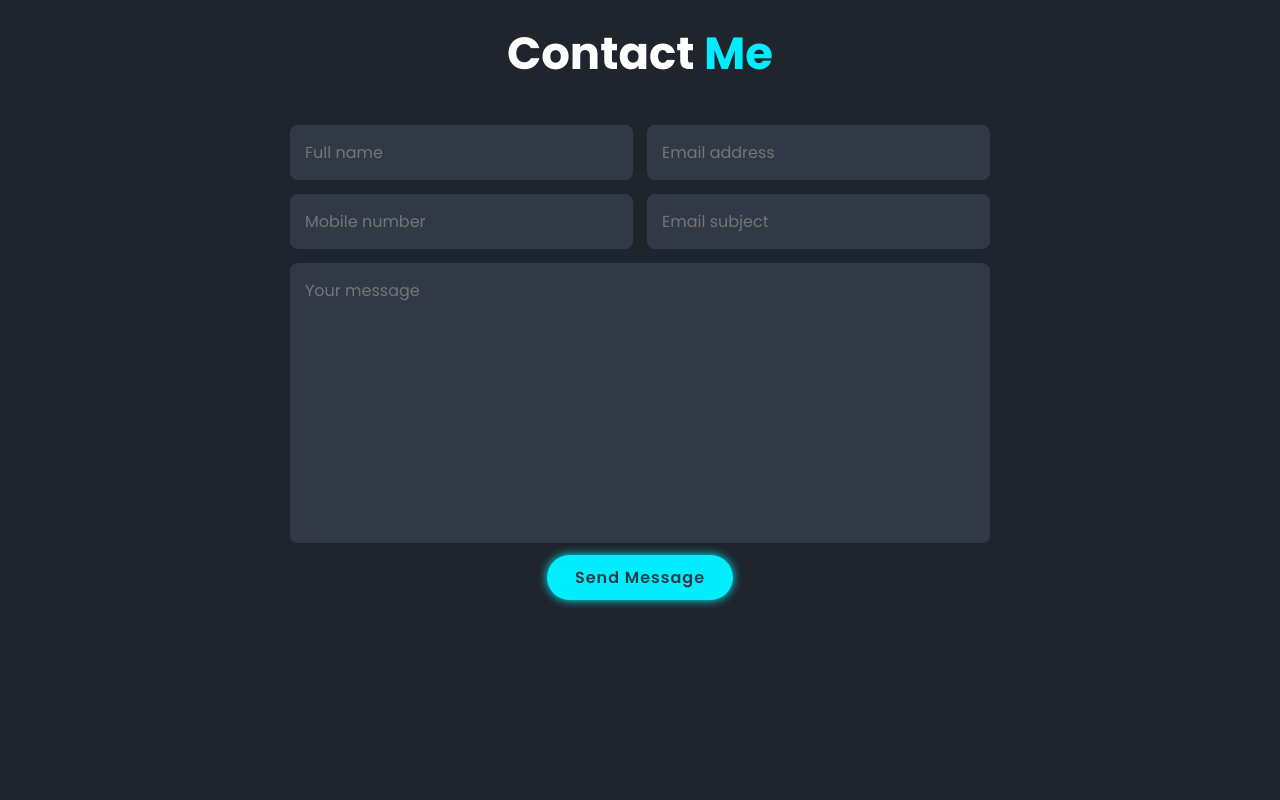
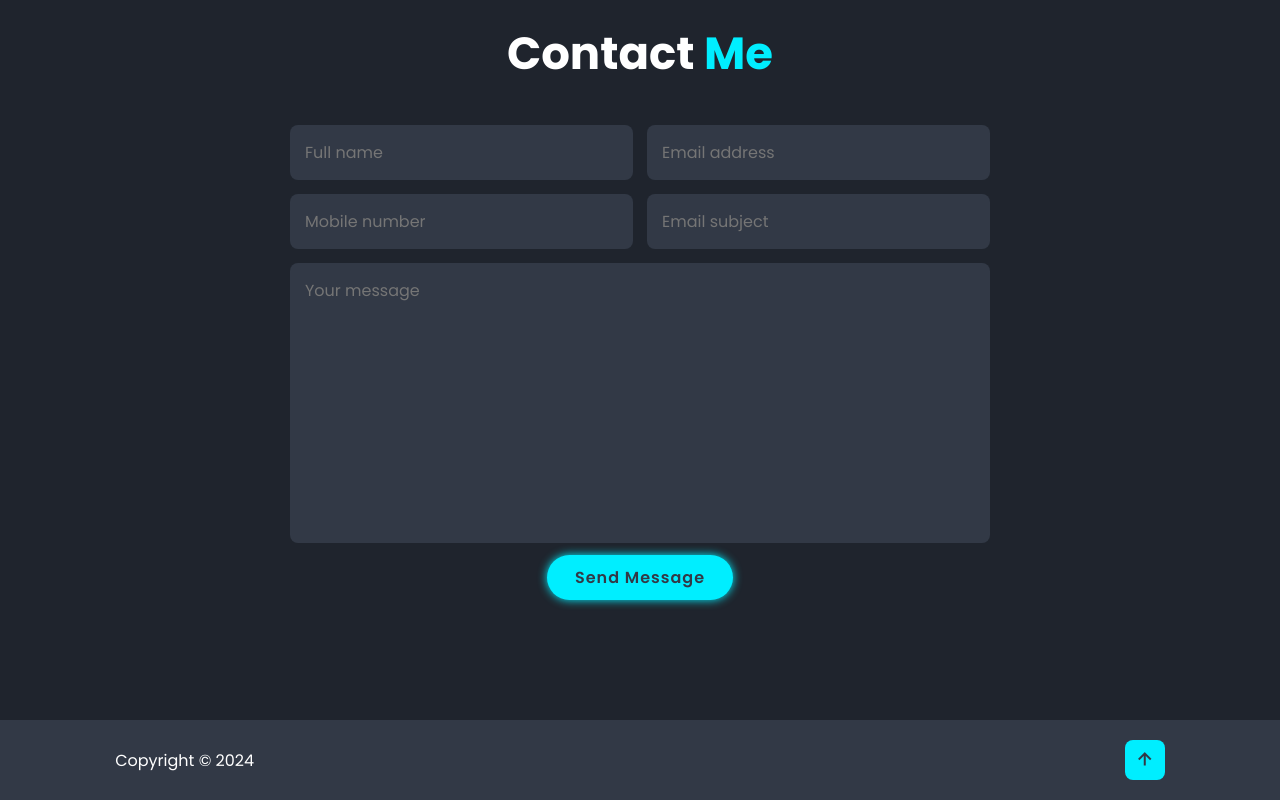
Before and after one commit to leosousa/portfolio, a plain HTML site: page index.html in a window 1280 px wide. Shown: the part 3280-4080 px from the top of the page. Before the commit the page ends 4000 px from the top, so only its background shows below. Drawn offline with nearby package versions, Linux system fonts and the light colour scheme.

Commit message:
feat: add footer section

```diff
--- a/css/style.css
+++ b/css/style.css
@@ -333,3 +333,35 @@ span {
     margin-top: 2rem;
     cursor: pointer;
 }
+
+.footer {
+    display: flex;
+    justify-content: space-between;
+    align-items: center;
+    flex-wrap: wrap;
+    padding: 2rem 9%;
+    background: var(--second-bg-color);
+}
+
+.footer-text p {
+    font-size: 1.6rem;
+}
+
+.footer-iconTop a {
+    display: inline-flex;
+    justify-content: center;
+    align-items: center;
+    padding: .8rem;
+    background: var(--main-color);
+    border-radius: .8rem;
+    transition: .5s ease;
+}
+
+.footer-iconTop a:hover {
+    box-shadow: 0 0 1rem var(--main-color);
+}
+
+.footer-iconTop a i {
+    font-size: 2.4rem;
+    color: var(--second-bg-color);
+}
--- a/index.html
+++ b/index.html
@@ -187,6 +187,15 @@
   </section>
 
   <!-- footer design -->
+  <footer class="footer">
+    <div class="footer-text">
+      <p>Copyright &copy; 2024</p>
+    </div>
+
+    <div class="footer-iconTop">
+      <a href="#home"><i class="bx bx-up-arrow-alt"></i></a>
+    </div>
+  </footer>
 
 
   <!-- scroll reveal -->
```
